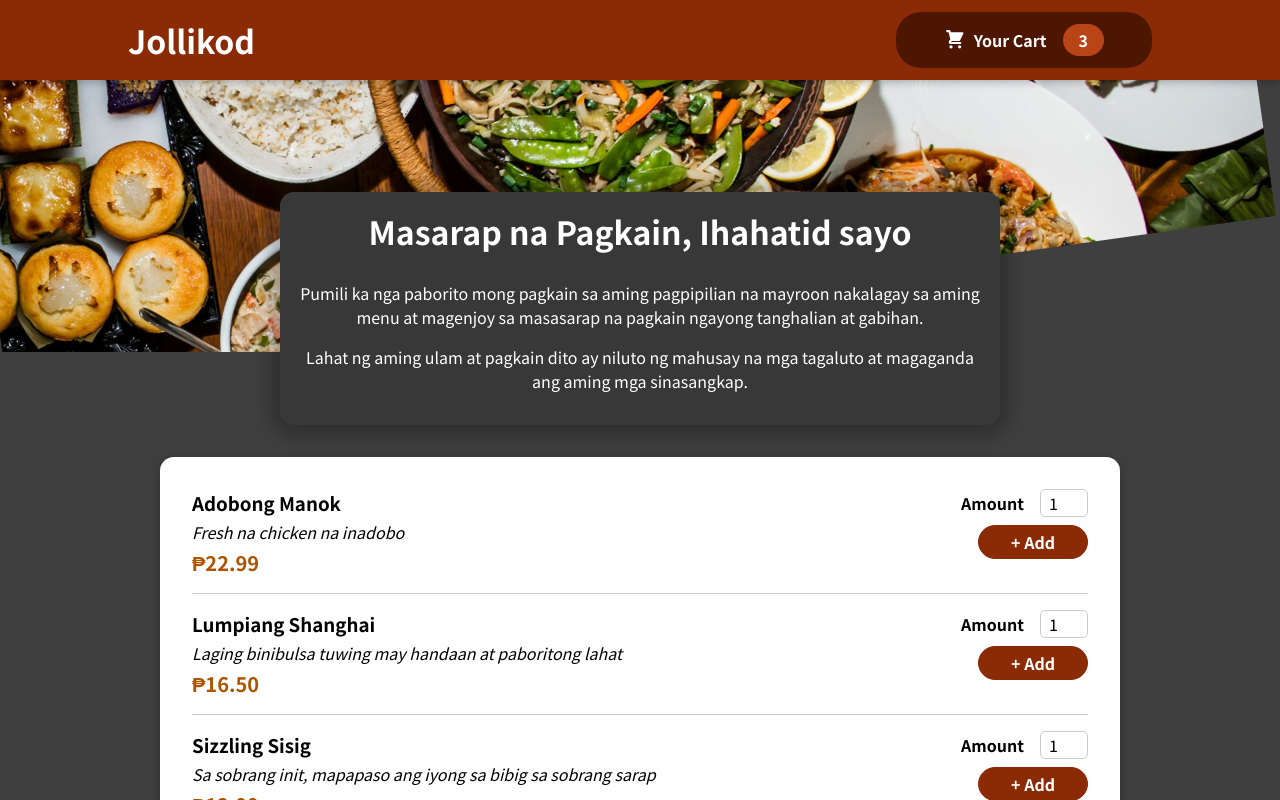
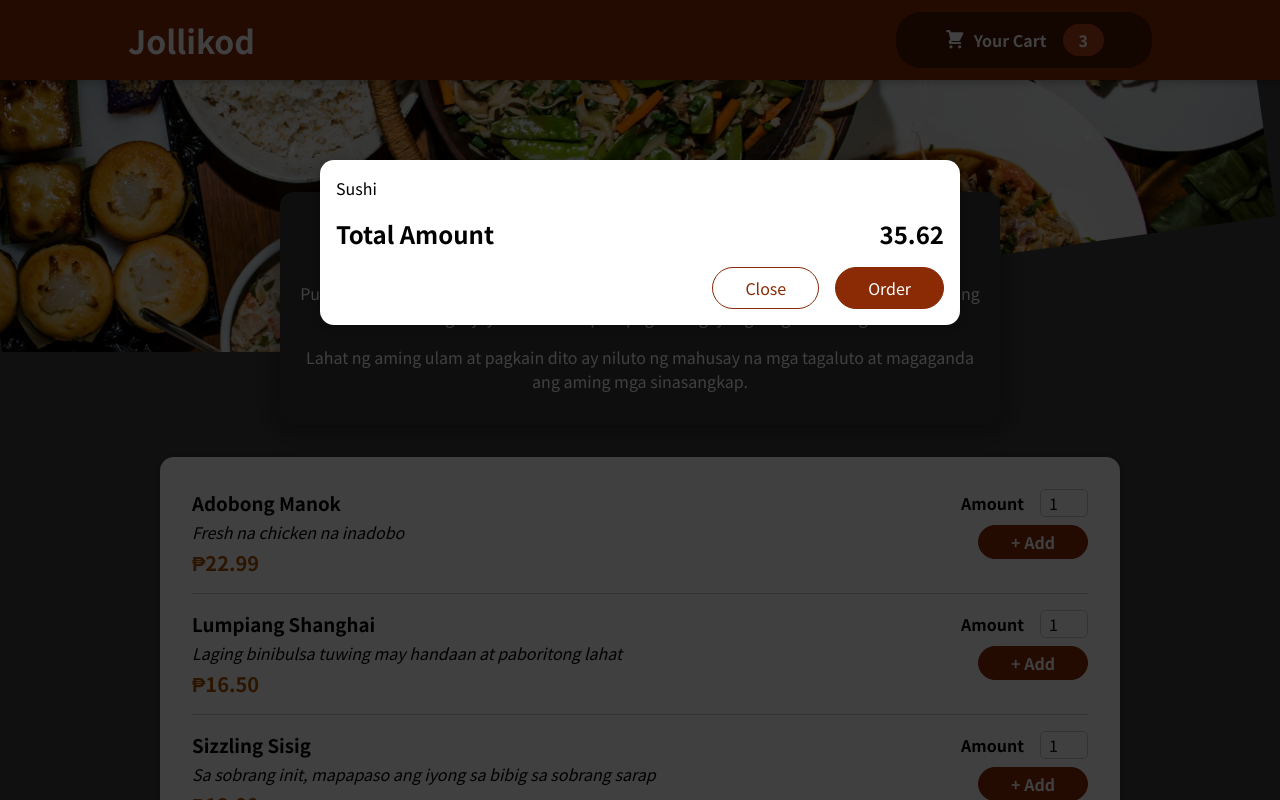
Before and after one commit to Riuseigi/food-order-app, a React (Create React App) app: page / in a window 1280 px wide. Shown: the top 800 px of the page. Built offline with nearby package versions, Linux system fonts and the light colour scheme.

Commit message:
adding a shoping cart component with modal

```diff
--- a/public/index.html
+++ b/public/index.html
@@ -28,7 +28,9 @@
   </head>
   <body>
     <noscript>You need to enable JavaScript to run this app.</noscript>
+    <div id="overlays"></div>
     <div id="root"></div>
+
     <!--
       This HTML file is a template.
       If you open it directly in the browser, you will see an empty page.
--- a/src/App.js
+++ b/src/App.js
@@ -1,11 +1,12 @@
 import { Fragment } from 'react';
-
+import Cart from './components/Cart/Cart';
 import Header from './components/Layout/Header';
 import Meals from './components/Meals/Meals';
 
 function App() {
   return (
     <Fragment>
+    <Cart/>
       <Header />
       <main>
         <Meals />
--- /dev/null
+++ b/src/components/Cart/Cart.js
@@ -0,0 +1,28 @@
+import Modal from '../UI/Modal';
+import classes from './Cart.module.css';
+
+const Cart = (props) => {
+  const cartItems = (
+    <ul className={classes['cart-items']}>
+      {[{ id: 'c1', name: 'Sushi', amount: 2, price: 12.99 }].map((item) => (
+        <li>{item.name}</li>
+      ))}
+    </ul>
+  );
+
+  return (
+    <Modal>
+      {cartItems}
+      <div className={classes.total}>
+        <span>Total Amount</span>
+        <span>35.62</span>
+      </div>
+      <div className={classes.actions}>
+        <button className={classes['button--alt']}>Close</button>
+        <button className={classes.button}>Order</button>
+      </div>
+    </Modal>
+  );
+};
+
+export default Cart;
--- /dev/null
+++ b/src/components/Cart/Cart.module.css
@@ -0,0 +1,44 @@
+.cart-items {
+  list-style: none;
+  margin: 0;
+  padding: 0;
+}
+
+.total {
+  display: flex;
+  justify-content: space-between;
+  align-items: center;
+  font-weight: bold;
+  font-size: 1.5rem;
+  margin: 1rem 0;
+}
+
+.actions {
+  text-align: right;
+}
+
+.actions button {
+  font: inherit;
+  cursor: pointer;
+  background-color: transparent;
+  border: 1px solid #8a2b06;
+  padding: 0.5rem 2rem;
+  border-radius: 25px;
+  margin-left: 1rem;
+}
+
+.actions button:hover,
+.actions button:active {
+  background-color: #5a1a01;
+  border-color: #5a1a01;
+  color: white;
+}
+
+.actions .button--alt {
+  color: #8a2b06;
+}
+
+.actions .button {
+  background-color: #8a2b06;
+  color: white;
+}
--- a/src/components/Meals/AvailableMeals.js
+++ b/src/components/Meals/AvailableMeals.js
@@ -31,6 +31,7 @@
 
 const AvailableMeals = () => {
   const mealsList = DUMMY_MEALS.map((meal) =>  <MealItem
+  id={meal.id} // this is new!
   key={meal.id}
   name={meal.name}
   description={meal.description}
--- /dev/null
+++ b/src/components/UI/Modal.js
@@ -0,0 +1,32 @@
+import { Fragment } from 'react';
+import ReactDOM from 'react-dom';
+
+import classes from './Modal.module.css';
+
+const Backdrop = (props) => {
+  return <div className={classes.backdrop} />;
+};
+
+const ModalOverlay = (props) => {
+  return (
+    <div className={classes.modal}>
+      <div className={classes.content}>{props.children}</div>
+    </div>
+  );
+};
+
+const portalElement = document.getElementById('overlays');
+
+const Modal = (props) => {
+  return (
+    <Fragment>
+      {ReactDOM.createPortal(<Backdrop />, portalElement)}
+      {ReactDOM.createPortal(
+        <ModalOverlay>{props.children}</ModalOverlay>,
+        portalElement
+      )}
+    </Fragment>
+  );
+};
+
+export default Modal;
--- /dev/null
+++ b/src/components/UI/Modal.module.css
@@ -0,0 +1,40 @@
+.backdrop {
+  position: fixed;
+  top: 0;
+  left: 0;
+  width: 100%;
+  height: 100vh;
+  z-index: 20;
+  background-color: rgba(0, 0, 0, 0.75);
+}
+
+.modal {
+  position: fixed;
+  top: 20vh;
+  left: 5%;
+  width: 90%;
+  background-color: white;
+  padding: 1rem;
+  border-radius: 14px;
+  box-shadow: 0 2px 8px rgba(0, 0, 0, 0.25);
+  z-index: 30;
+  animation: slide-down 300ms ease-out forwards;
+}
+
+@media (min-width: 768px) {
+  .modal {
+    width: 40rem;
+    left: calc(50% - 20rem);
+  }
+}
+
+@keyframes slide-down {
+  from {
+    opacity: 0;
+    transform: translateY(-3rem);
+  }
+  to {
+    opacity: 1;
+    transform: translateY(0);
+  }
+}
```
